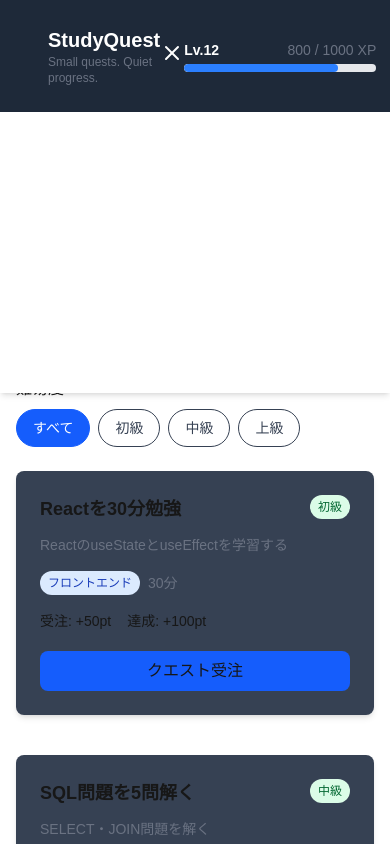
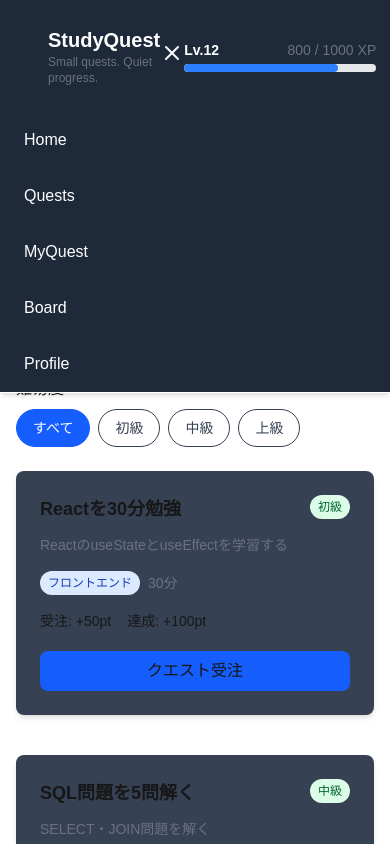
Before and after one commit to IP-GACHI-UT/StudyQuest, a Next.js app in the folder apps/web/: page /quests in a window 390 px wide. Both pictures are taken after a click on the button 172 px from the left and 52 px from the top of the page. Shown: the top 844 px of the page. Built offline with nearby package versions, Linux system fonts and the light colour scheme.

Commit message:
refactor: 背景の色変更

```diff
--- a/apps/web/src/components/Header/NavigationMenu.tsx
+++ b/apps/web/src/components/Header/NavigationMenu.tsx
@@ -34,7 +34,7 @@ export const NavigationMenu = () => {
         </button>
 
         {isOpen && (
-          <div className="absolute left-0 top-full w-full border-b bg-white shadow-md">
+          <div className="absolute left-0 top-full w-full border-b bg-gray-800 shadow-md">
             <ul className="flex flex-col">
               {navigationItems.map((item) => (
                 <li key={item.href}>
```
